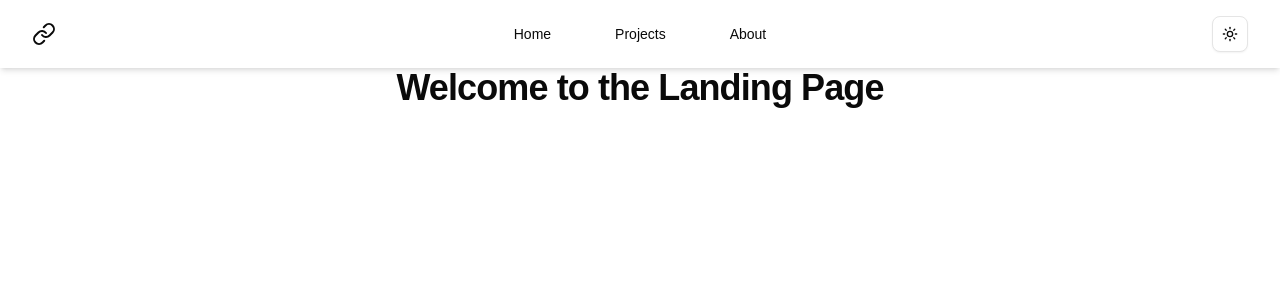
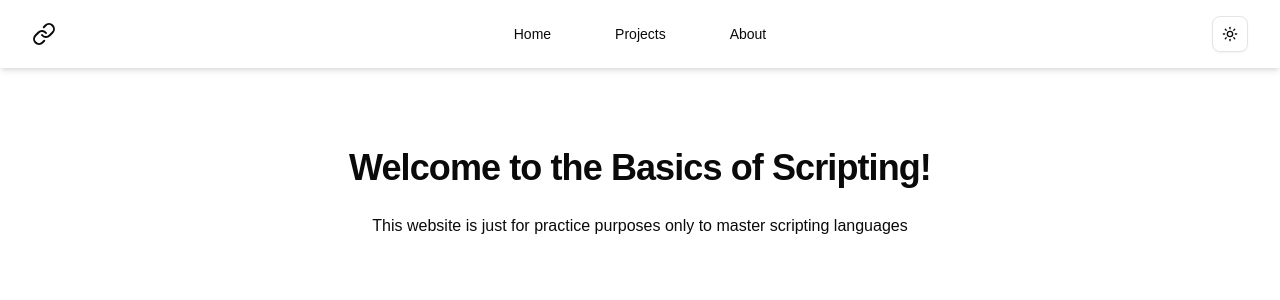
Before and after one commit to Jetrossgalinato/the-basics, a Next.js app: page / in a window 1280 px wide. Shown: the top 300 px of the page. Built offline with nearby package versions, Linux system fonts and the light colour scheme; a web font is replaced by a local one.

Commit message:
refactor: change the title of the system

```diff
--- a/app/landing/page.tsx
+++ b/app/landing/page.tsx
@@ -1,11 +1,17 @@
-import { TypographyH1 } from "../components/typography";
+import { TypographyH1, TypographyP } from "../components/typography";
 import Navbar from "../components/navbar";
 
 export default function LandingPage() {
   return (
     <main>
       <Navbar brandName="Basics" />
-      <TypographyH1>Welcome to the Landing Page</TypographyH1>
+      <div className="mt-20 flex flex-col items-center justify-center">
+        <TypographyH1>Welcome to the Basics of Scripting!</TypographyH1>
+        <TypographyP>
+          This website is just for practice purposes only to master scripting
+          languages
+        </TypographyP>
+      </div>
     </main>
   );
 }
--- a/app/layout.tsx
+++ b/app/layout.tsx
@@ -4,7 +4,7 @@ import { ThemeProvider } from "./components/theme-provider";
 import localfont from "next/font/local";
 
 export const metadata: Metadata = {
-  title: "Create Next App",
+  title: "Scripting Basics",
   description: "Generated by create next app",
 };
 
```
